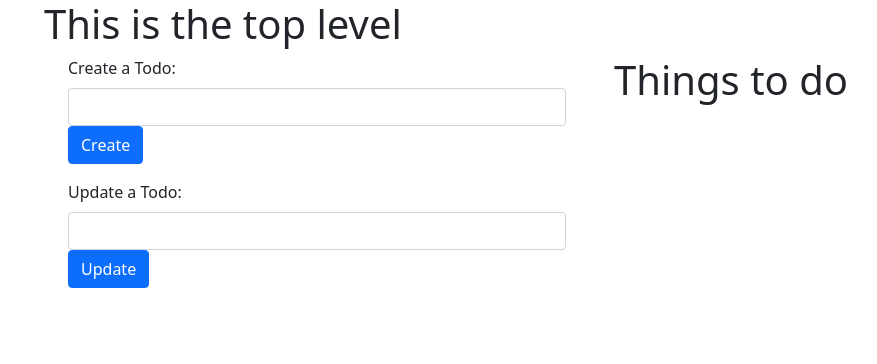
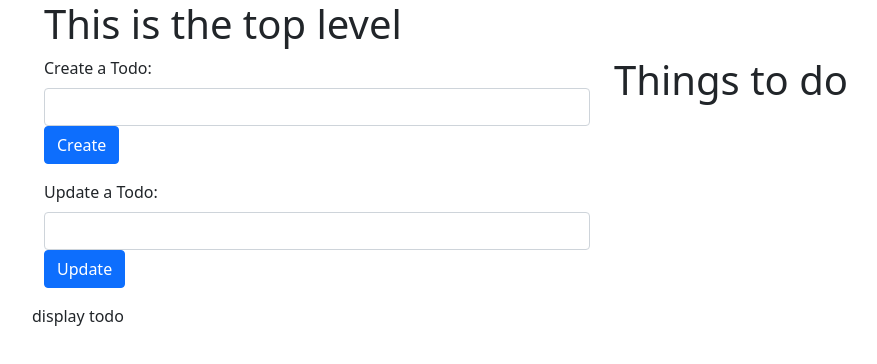
Before and after one commit to sameghosts/redjag-frontend-client, a React (Create React App) app: page / in a window 1280 px wide. Shown: the top 364 px of the page, without its empty margins (38-915 px from the left). Built offline with nearby package versions, Linux system fonts and the light colour scheme.

Commit message:
initial display props done

```diff
--- a/src/Components/Todo/ArrayTodo.js
+++ /dev/null
@@ -1,12 +0,0 @@
-import React from 'react'
-import Card from 'react-bootstrap/Card'
-
-function ArrayTodo({  }) {
-    return (
-        <div>
-
-        </div>
-    )
-}
-
-export default ArrayTodo
--- /dev/null
+++ b/src/Components/Todo/DisplayTodo.js
@@ -0,0 +1,20 @@
+import React from 'react'
+
+import {
+    Container,
+    Col,
+    Row
+} from 'react-bootstrap'
+
+function DisplayTodo({ displayTodo }) {
+    console.log(displayTodo, "$$$$$$$$$$")
+    return (
+        <Container>
+            <Row>
+                display todo
+            </Row>
+        </Container>
+    )
+}
+
+export default DisplayTodo
--- a/src/Components/Todo/EmptyTodo.js
+++ /dev/null
@@ -1,15 +0,0 @@
-import React from 'react'
-
-import Card from 'react-bootstrap/Card'
-
-function EmptyTodo() {
-    return (
-        <Card>
-            <Card.Body>
-                <Card.Title>Start a Todo List</Card.Title>
-            </Card.Body>
-        </Card>
-    )
-}
-
-export default EmptyTodo
--- a/src/Components/Todo/Todo.js
+++ b/src/Components/Todo/Todo.js
@@ -1,7 +1,4 @@
 import React from 'react'
-
-import ArrayTodo from './ArrayTodo';
-import EmptyTodo from './EmptyTodo';
 
 import {
     Card,
@@ -9,7 +6,7 @@ import {
     Button
 } from 'react-bootstrap';
 
-export default  function Todo({ key, text, todoArray, setTodoArray, todo }) {
+export default  function Todo({ key, text, todoArray, setTodoArray, todo, setDisplayTodo }) {
 
     const deleteHandler = () => {
         setTodoArray(todoArray.filter(el => el.id !== todo.id))
@@ -17,6 +14,7 @@ export default  function Todo({ key, text, todoArray, setTodoArray, todo }) {
 
     const editHandler = () => {
         console.log('click')
+        setDisplayTodo(todo);
     };
 
 
--- a/src/Components/Todo/TodoList.js
+++ b/src/Components/Todo/TodoList.js
@@ -2,7 +2,7 @@ import React from 'react';
 
 import Todo from './Todo';
 
-export default function TodoList({ todoArray, setTodoArray }) {
+export default function TodoList({ todoArray, setTodoArray, setDisplayTodo }) {
 
     return (
         <div>
@@ -15,6 +15,7 @@ export default function TodoList({ todoArray, setTodoArray }) {
                         key={todo.id}
                         todoArray={todoArray}
                         setTodoArray={setTodoArray}
+                        setDisplayTodo={setDisplayTodo}
                     />
                 ))}
            </ul>
--- a/src/Components/Todo/TodoPortal.js
+++ b/src/Components/Todo/TodoPortal.js
@@ -1,7 +1,7 @@
 import React, { useState, useEffect } from 'react';
 
 import TodoForm from './TodoForm';
-import Todo from './Todo';
+import DisplayTodo from './DisplayTodo';
 import TodoList from './TodoList';
 
 import {
@@ -14,23 +14,30 @@ export default function TodoPortal() {
     //set States
     const [todoFormString, setTodoFormString] = useState('');
     const [todoArray, setTodoArray] = useState([]);
+    const [displayTodo, setDisplayTodo] = useState({});
 
     return (
         <Container>
             <h1>This is the top level</h1>
             <Row>
                 <Col>
+                    <Row>
                         <TodoForm
                             setTodoArray={setTodoArray}
                             setTodoFormString={setTodoFormString}
                             todoArray={todoArray}
                             todoFormString={todoFormString}
                         />
+                    </Row>
+                    <Row>
+                        <DisplayTodo displayTodo={displayTodo} />
+                    </Row>
                 </Col>
                 <Col>
                     <TodoList
                         todoArray={todoArray}
                         setTodoArray={setTodoArray}
+                        setDisplayTodo={setDisplayTodo}
                     />
                 </Col>
             </Row>
```
Lines whose indentation alone changed are shown as unchanged.
